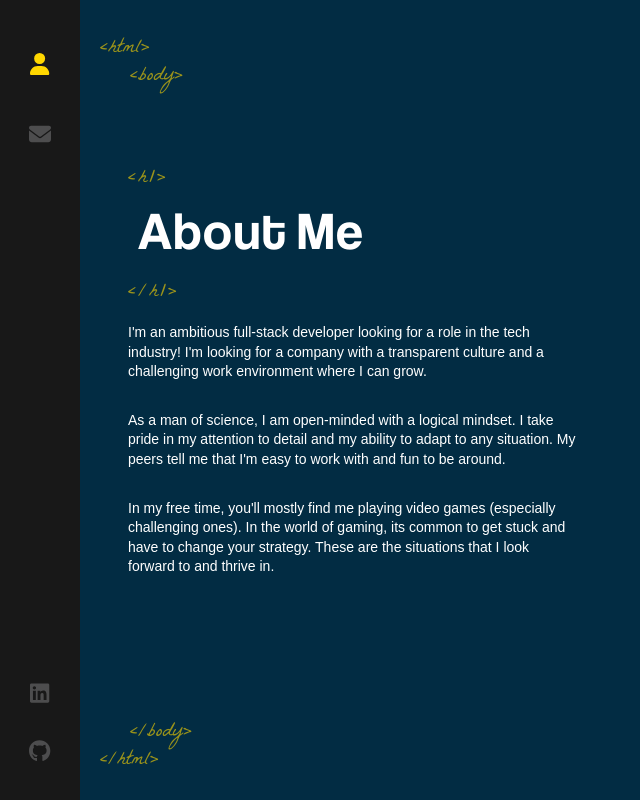
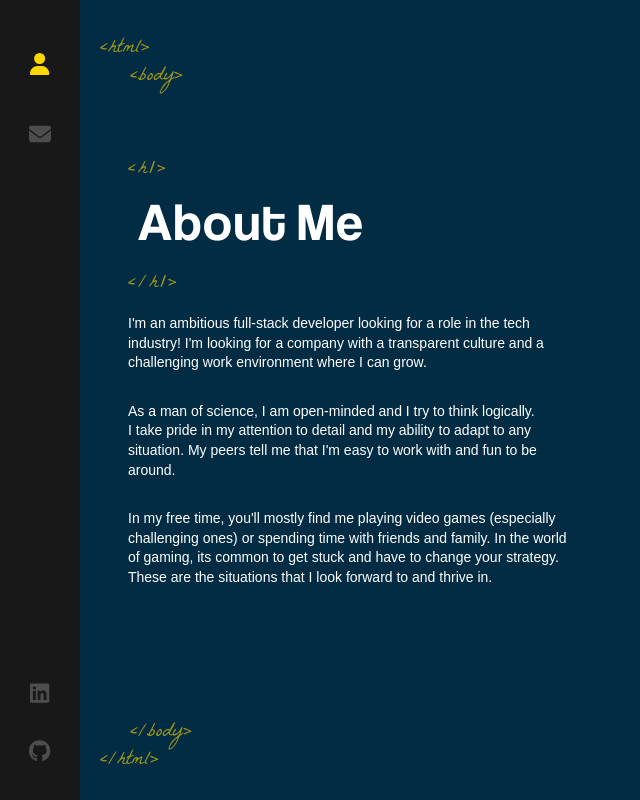
Before and after one commit to erichengler/react-portfolio, a React (Create React App) app: page /about in a window 1280 px wide. Shown: the whole page, without its empty margins (0-640 px from the left). Built offline with nearby package versions, Linux system fonts and the light colour scheme.

Commit message:
small changes to margins

```diff
--- a/src/components/About/index.js
+++ b/src/components/About/index.js
@@ -27,15 +27,15 @@ const About = () => {
                     culture and a challenging work environment where I can grow.
                 </p>
                 <p>
-                    As a man of science, I am open-minded with a logical mindset.
-                    I take pride in my attention to detail and my ability to adapt
+                    As a man of science, I am open-minded and I try to think logically.
+                    <br />I take pride in my attention to detail and my ability to adapt
                     to any situation. My peers tell me that I'm easy to work with
                     and fun to be around.
                 </p>
                 <p>
                     In my free time, you'll mostly find me playing video games
-                    (especially challenging ones). In the world of gaming,
-                    its common to get stuck and have to change your strategy.
+                    (especially challenging ones) or spending time with friends and family.
+                    In the world of gaming, its common to get stuck and have to change your strategy.
                     These are the situations that I look forward to and thrive in.
                 </p>
             </div>
--- a/src/components/Home/index.scss
+++ b/src/components/Home/index.scss
@@ -24,7 +24,6 @@
             font-size: 18px;
             position: absolute;
             margin-top: -40px;
-            left: 15px;
             opacity: 0.6;
         }
 
@@ -35,7 +34,6 @@
             font-size: 18px;
             position: absolute;
             margin-top: 18px;
-            margin-left: 15px;
             animation: fadeIn 1s 1.7 backwards;
             opacity: 0.6;
         }
```
